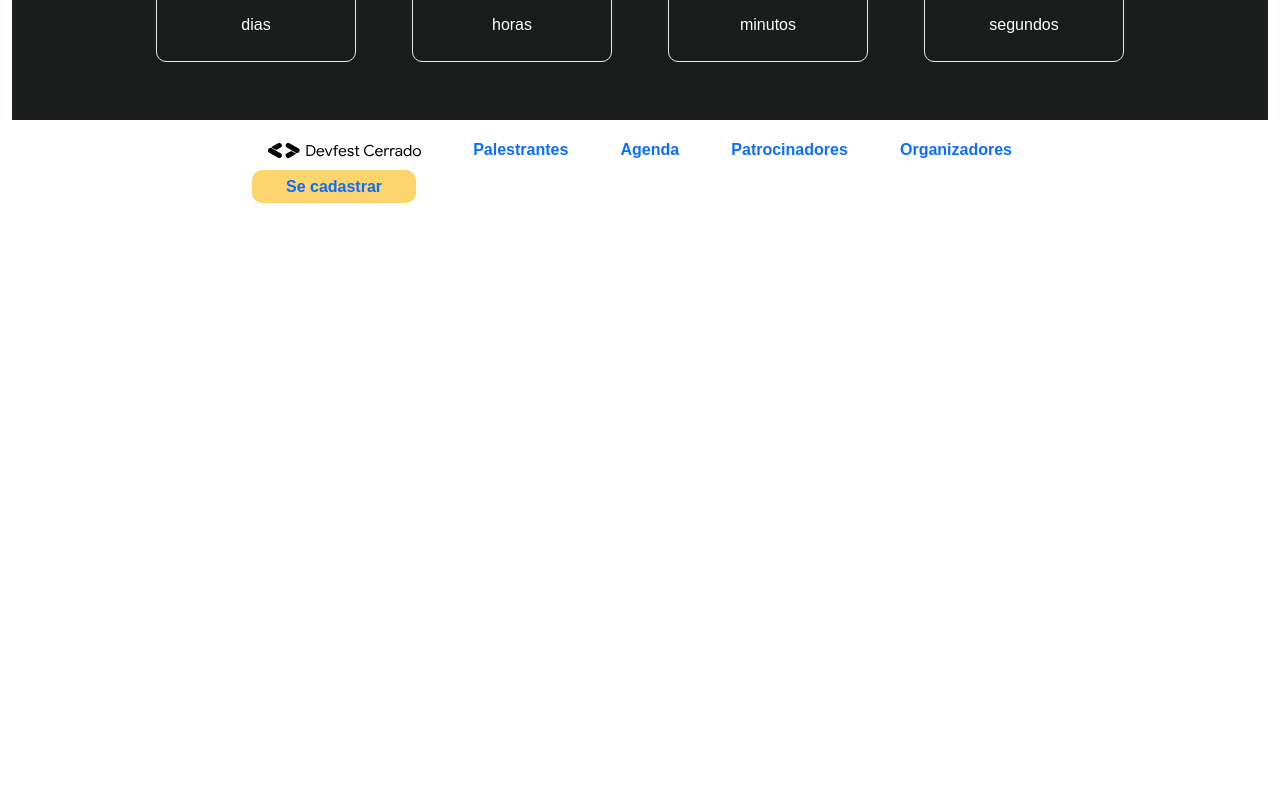
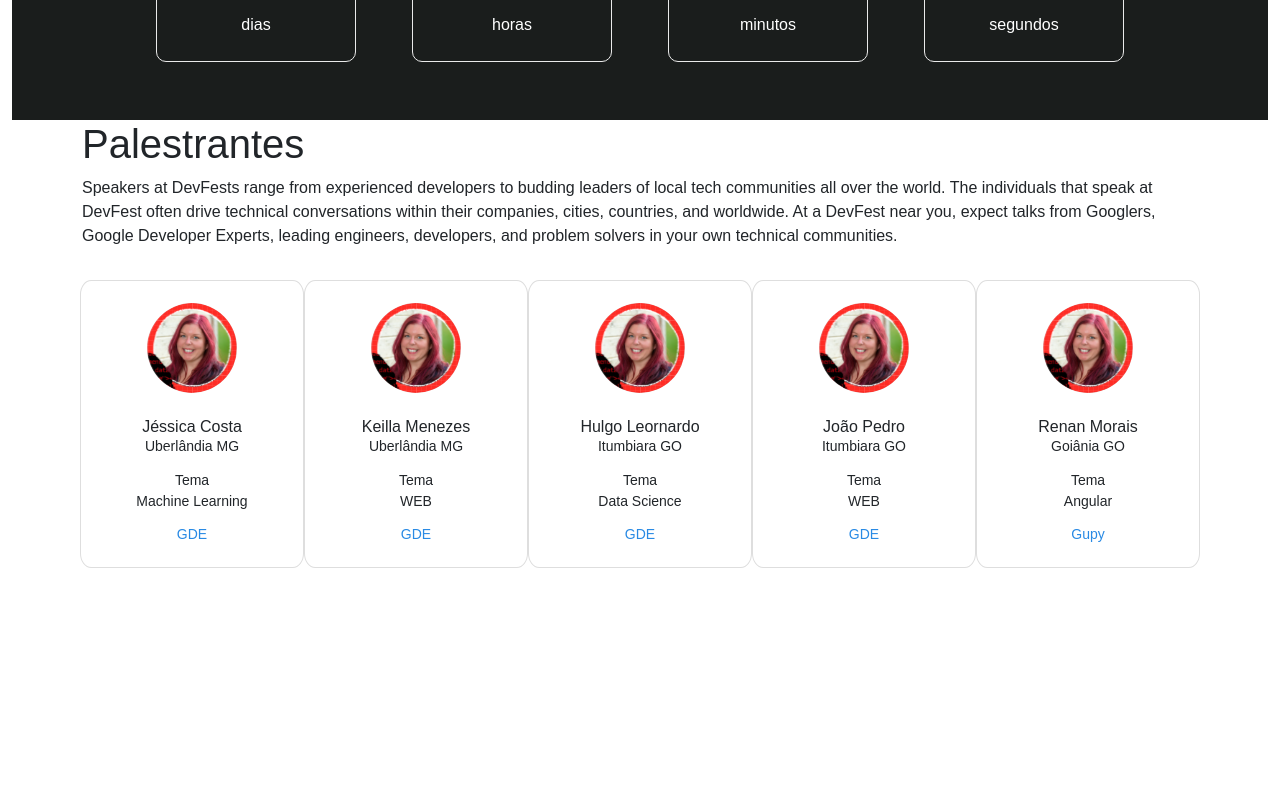
Before and after one commit to renanmorais/lathrop-iwd, a Next.js app: page / in a window 1280 px wide. Shown: the part 680-1480 px from the top of the page. Before the commit the page ends 934 px from the top, so only its background shows below. Built offline with nearby package versions, Linux system fonts and the light colour scheme; a web font is replaced by a local one.

Commit message:
Carousel is working finally

```diff
--- a/src/components/speakers-section/speaker-card.tsx
+++ b/src/components/speakers-section/speaker-card.tsx
@@ -2,6 +2,7 @@
 import Image from "next/image";
 import React, { useState } from "react";
 
+import ProfileImage from '../../assets/images/ProfileImage.svg';
 import styles from '../../styles/Speakers.module.css'
 
 interface SpeakerCardProps {
@@ -25,7 +26,7 @@ const SpeakerCard: React.FC<SpeakerCardProps> = ({
   return (
     <>
       <div className={styles.card_content}>
-        <Image className={styles.card_image} src="/" alt={`Foto ${speaker_name}`} width="90%" height="90%" />
+        <Image className={styles.card_image} src={ProfileImage} alt={`Foto ${speaker_name}`} width="90%" height="90%" />
         <h2 className={styles.card_name}>{speaker_name}</h2>
         <p className={styles.card_location}>{`${location.city} ${location.uf}`}</p>
         <p className={styles.card_topic}>Tema</p>
--- a/src/components/speakers-section/speakers-section.tsx
+++ b/src/components/speakers-section/speakers-section.tsx
@@ -6,6 +6,7 @@ import {
   Carousel,
   CarouselItem,
   CarouselIndicators,
+  CarouselControl,
 } from "reactstrap";
 import speakers from '../../hooks/useSpeakers';
 
@@ -36,17 +37,15 @@ const SpeakersSection: React.FC<SpeakersSectionProps> = ({ }) => {
   };
 
   const speakersChunkByFive = speakersChunk(speakers, 5);
-  const speakersByGroup = speakersChunkByFive.map(item => item.map(item => item));
-  const filterSpeakers = speakersByGroup.filter(item => item.map(item => { item }))
-  console.log(filterSpeakers);
+  console.log(speakersChunkByFive[2]);
 
   const next = () => {
-    const nextIndex = activeIndex === speakers.length - 1 ? 0 : activeIndex + 1;
+    const nextIndex = activeIndex === speakersChunkByFive.length - 1 ? 0 : activeIndex + 1;
     setActiveIndex(nextIndex);
   };
 
   const previous = () => {
-    const nextIndex = activeIndex === 0 ? speakers.length - 1 : activeIndex - 1;
+    const nextIndex = activeIndex === 0 ? speakersChunkByFive.length - 1 : activeIndex - 1;
     setActiveIndex(nextIndex);
   };
 
@@ -55,11 +54,14 @@ const SpeakersSection: React.FC<SpeakersSectionProps> = ({ }) => {
   };
 
 
-  const displaySpeakers = speakers.map((speaker) => {
+  const displaySpeakers = speakersChunkByFive.map(speaker => {
     return (
       <CarouselItem
-        key={speaker.id}
+        key={speaker.length}
       >
+        <div className={styles.carousel_inner}>
+          {speaker.map(speaker => {
+            return (
               <Col key={speaker.id} className={styles.card_container}>
                 <SpeakerCard
                   id={speaker.id}
@@ -69,6 +71,9 @@ const SpeakersSection: React.FC<SpeakersSectionProps> = ({ }) => {
                   title={speaker.title}
                 />
               </Col>
+            )
+          })}
+        </div>
       </CarouselItem>
     )
   })
@@ -87,12 +92,22 @@ const SpeakersSection: React.FC<SpeakersSectionProps> = ({ }) => {
               className={styles.carousel}
             >
               <CarouselIndicators
-                items={speakers}
+                items={speakersChunkByFive}
                 activeIndex={activeIndex}
                 onClickHandler={goToIndex}
-                className={styles.carousel_indicators}
               />
+
               {displaySpeakers}
+              <CarouselControl
+                direction="prev"
+                directionText="Previous"
+                onClickHandler={previous}
+              />
+              <CarouselControl
+                direction="next"
+                directionText="Next"
+                onClickHandler={next}
+              />
             </Carousel>
           </div>
         </div>
--- a/src/pages/index.tsx
+++ b/src/pages/index.tsx
@@ -10,9 +10,9 @@ const Home: NextLayoutPage = ({ }) => {
       <main>
         <HomeHeader></HomeHeader>
       </main>
-      {/*<section>
+      <section>
         <SpeakersSection />
-  </section>*/}
+      </section>
     </>
 
   )
--- a/src/styles/Speakers.module.css
+++ b/src/styles/Speakers.module.css
@@ -70,7 +70,13 @@
   height: 35rem;
 }
 
-.carousel_indicators button {
+.carousel_indicators {
   margin-top: 2rem;
   background-color: #000;
 }
+
+.carousel_inner {
+  display: flex;
+  align-items: center;
+  justify-content: center;
+}
```
Also changed, not shown: src/assets/images/ProfileImage.svg (added). Lines whose indentation alone changed are shown as unchanged.
